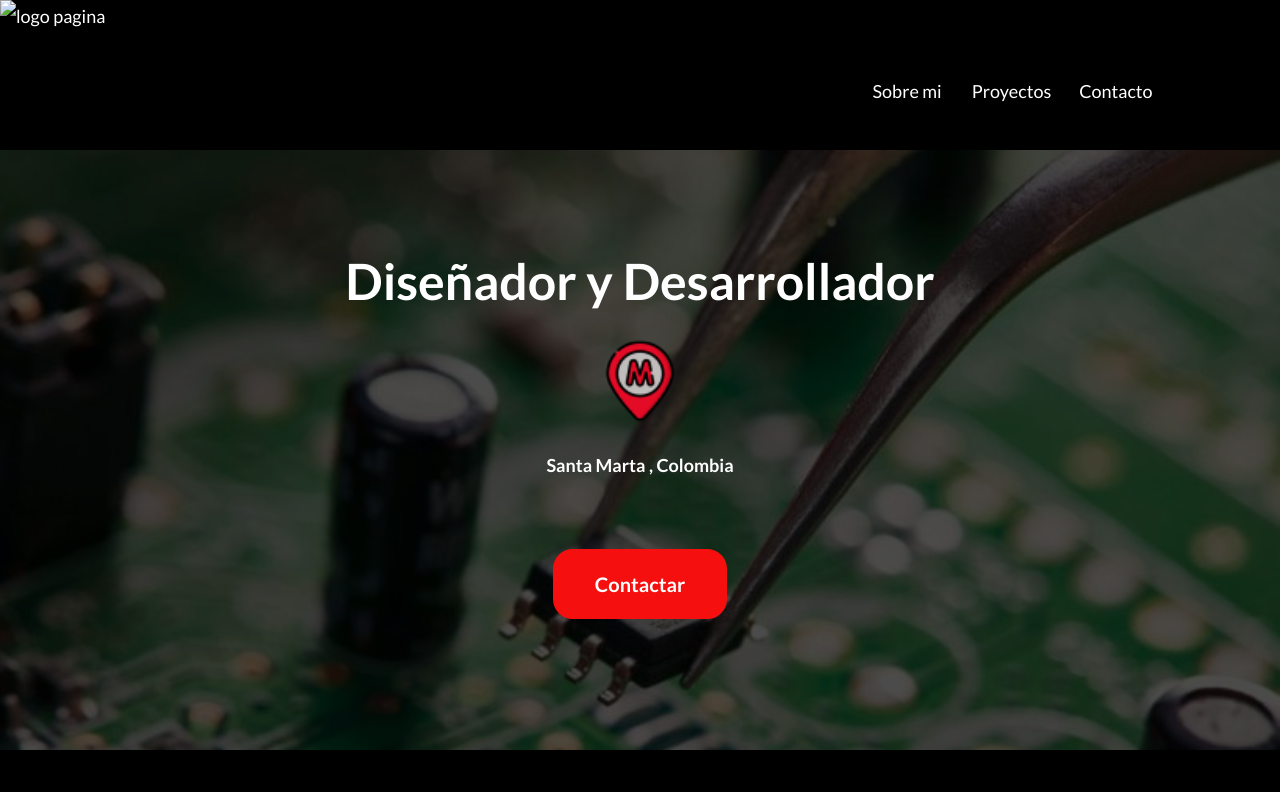
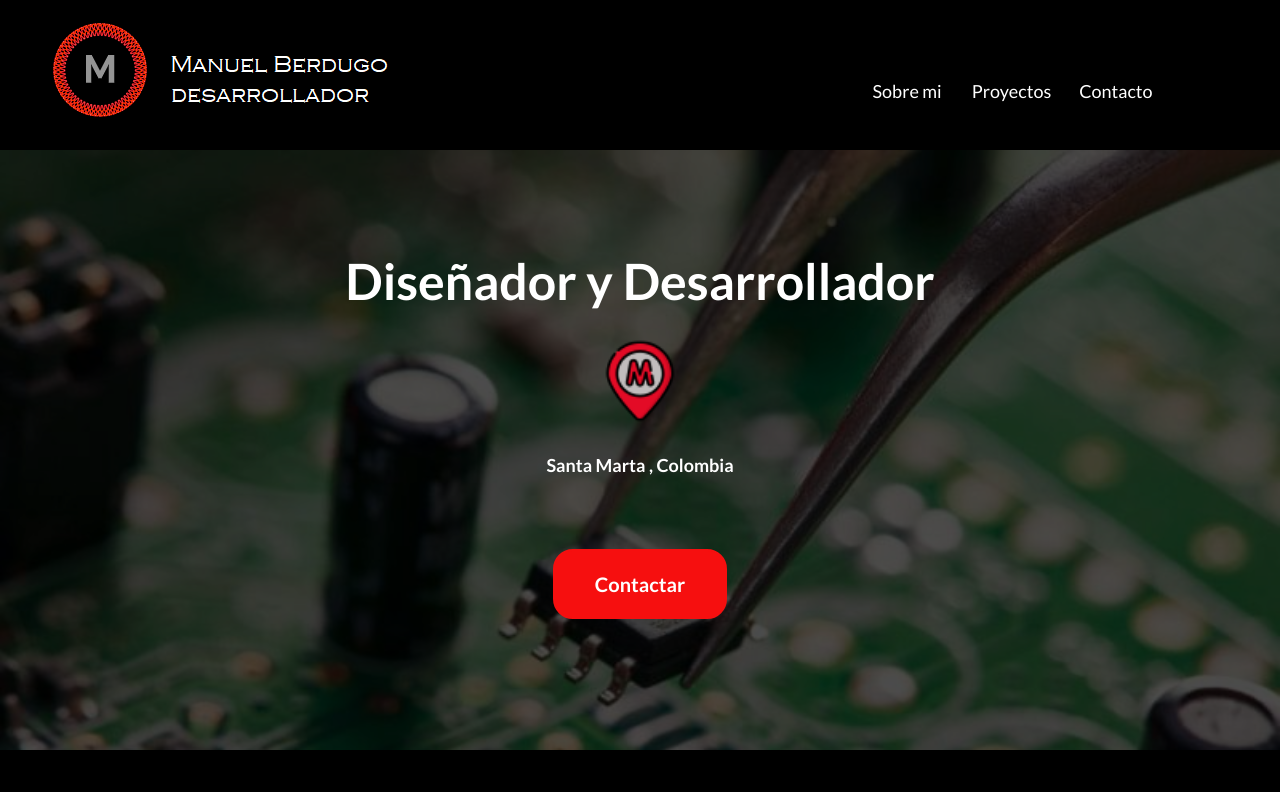
Before and after one commit to mikeberdugo/pagina-personal, a plain HTML site: page index.html in a window 1280 px wide. Shown: the top 792 px of the page. Drawn offline with Linux system fonts and the light colour scheme; files whose address does not match are found by name.

Commit message:
Update index.html

```diff
--- a/index.html
+++ b/index.html
@@ -17,7 +17,7 @@
 
     <header class="header">
 
-        <a class="logo" href="/"><img  src="/src/img/logo.png" alt="logo pagina"></a>
+        <a class="logo" href="/"><img  src="/build/img/logo.png" alt="logo pagina"></a>
 
         <div class="mobile-menu">
                 <img src="/build/img/barras.svg" alt="icono menu">
```
